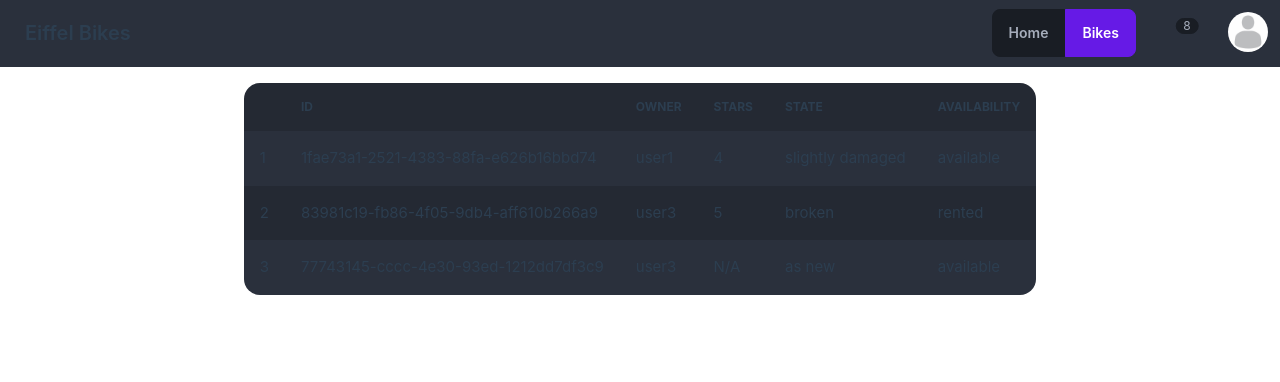
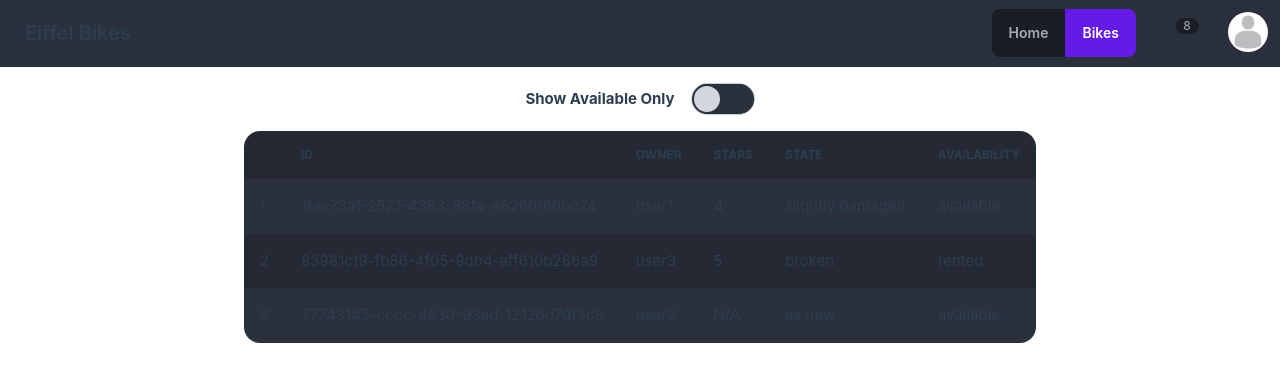
Before and after one commit to SlamaFR/M2-S3-REST-Project, a Vue app in the folder web-client/: page /bikes in a window 1280 px wide. Shown: the top 382 px of the page. Built offline with nearby package versions, Linux system fonts and the light colour scheme; some icons are missing.

Commit message:
Filter bikes

```diff
--- a/web-client/src/components/bikelist/BikeList.vue
+++ b/web-client/src/components/bikelist/BikeList.vue
@@ -3,14 +3,14 @@ import DataTable from "@/components/scaffold/DataTable.vue";
 import type { Bike } from "@/stores/bikes";
 import { useBikesStore } from "@/stores/bikes";
 import { storeToRefs } from "pinia";
-import { ref } from "vue";
+import { computedAsync, useToggle } from "@vueuse/core";
 
-const { all } = storeToRefs(useBikesStore());
-const data = ref<Bike[]>([]);
-
-all.value.then((bikes) => {
-  data.value = bikes;
-});
+const [filterAvailable, toggleFilterAvailable] = useToggle(false);
+const { all, available } = storeToRefs(useBikesStore());
+const data = computedAsync<Bike[]>(
+  async () => (filterAvailable.value ? await available.value : await all.value),
+  []
+);
 
 const columns = [
   { name: "ID", accessor: "id" },
@@ -28,5 +28,17 @@ const columns = [
 </script>
 
 <template>
-  <data-table :data="data" :columns="columns" />
+  <div class="flex flex-col items-center gap-4">
+    <span class="flex items-center gap-4">
+      <label class="font-bold">Show Available Only</label>
+      <input
+        type="checkbox"
+        class="toggle toggle-lg"
+        :class="{ 'toggle-secondary': filterAvailable }"
+        @click="toggleFilterAvailable()"
+        :checked="filterAvailable"
+      />
+    </span>
+    <data-table :data="data" :columns="columns" />
+  </div>
 </template>
```
